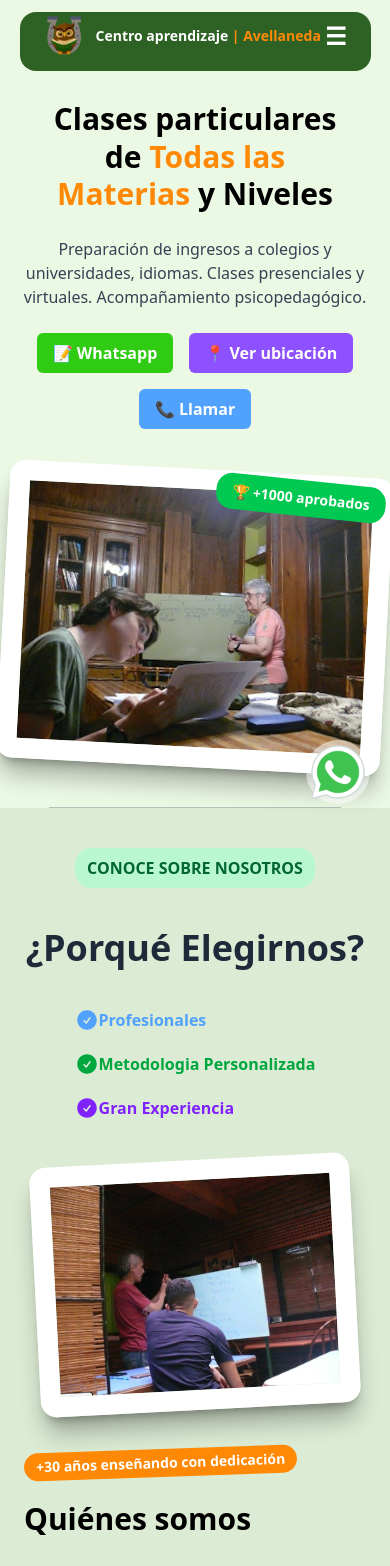
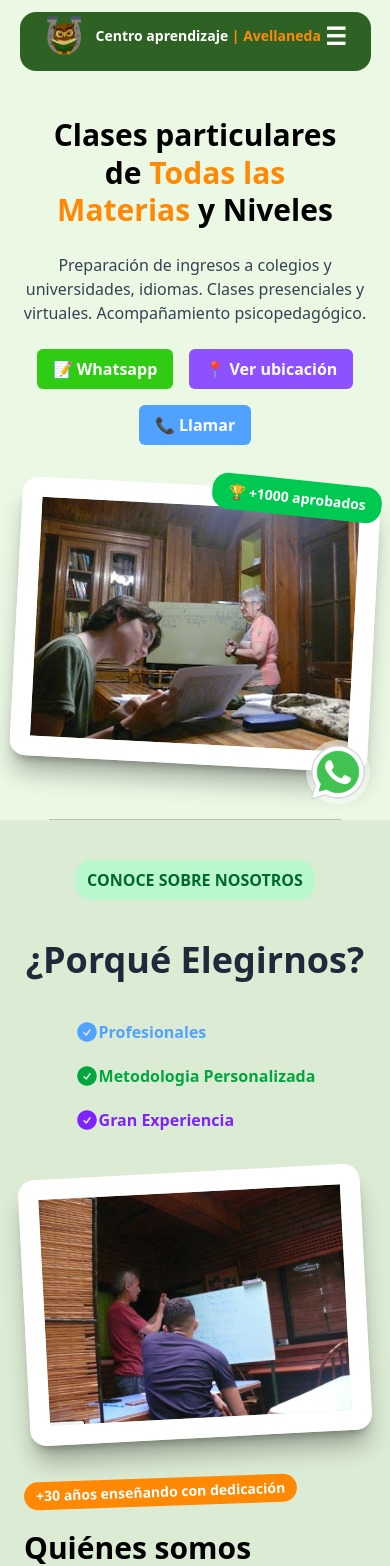
Before and after one commit to Osvaldx/centroaprendizaje-web, an Angular app: page / in a window 390 px wide. Shown: the top 1566 px of the page. Built offline with nearby package versions, Linux system fonts and the light colour scheme; what @midudev/tailwind-animations would draw is missing.

Commit message:
[+] se arreglo el mini scroll a la derecha en modo celular

```diff
--- a/src/app/pages/home/home.html
+++ b/src/app/pages/home/home.html
@@ -4,7 +4,7 @@
   </a>
   <section class="flex justify-center pt-20 pb-20 max-sm:pt-10 max-sm:pb-10">
     <div
-      class="relative flex items-center gap-10 w-full max-w-5xl px-6 max-sm:flex-col p-15 max-sm:p-0"
+      class="relative flex items-center gap-10 w-full max-w-5xl px-6 max-sm:flex-col p-15 max-sm:p-4"
     >
       <div class="flex-1 flex flex-col gap-6 text-center sm:text-left">
         <h2 class="text-3xl sm:text-5xl font-bold leading-tight max-sm:text-balance max-sm:px-3">
@@ -44,12 +44,12 @@
       </div>
       <div class="flex-1 flex justify-center sm:justify-end">
         <span
-          class="absolute z-10 -right-6 top-25 rotate-6 max-sm:right-1 max-sm:top-95 max-sm:text-sm bg-green-500 text-white px-4 py-2 rounded-2xl font-bold animate-float animate-iteration-count-infinite animate-duration-1000 select-none"
+          class="absolute z-10 -right-6 top-25 rotate-6 max-sm:right-2 max-sm:top-95 max-sm:text-sm bg-green-500 text-white px-4 py-2 rounded-2xl font-bold animate-float animate-iteration-count-infinite animate-duration-1000 select-none"
         >
           🏆 +1000 aprobados
         </span>
         <img
-          class="animate-blurred-fade-in animate-delay-0 border-20 border-white rounded-2xl shadow-xl/30 max-w-sm sm:max-w-xl md:max-w-2xl w-full h-auto rotate-3 hover:rotate-0 hover:scale-105 transition-transform duration-300"
+          class="animate-blurred-fade-in animate-delay-0 border-20 border-white rounded-2xl shadow-xl/30 max-w-xs sm:max-w-xl md:max-w-2xl w-full h-auto rotate-3 hover:rotate-0 hover:scale-105 transition-transform duration-300"
           src="../../../assets/alumno1.jpg"
           alt="[!] Foto de alumno en clase"
         />
@@ -115,7 +115,7 @@
     <div class="flex flex-col md:flex-row items-center gap-10 max-w-6xl mx-auto px-6 py-10">
       <div class="flex-1">
         <img
-          class="border-20 border-white rounded-2xl shadow-xl/30 max-w-xs sm:max-w-sm md:max-w-md -rotate-3 hover:rotate-0 hover:scale-105 transition-transform duration-300"
+          class="border-20 border-white rounded-2xl shadow-xl/30 max-w-xs sm:max-w-sm md:max-w-md -rotate-3 hover:rotate-0 hover:scale-105 transition-transform duration-300 w-full h-auto"
           src="../../../assets/aula1.png"
           alt="[!] Foto de alumno en clase"
         />
@@ -160,7 +160,7 @@
     </div>
     <div class="flex justify-center py-10">
       <div
-        class="grid grid-cols-1 sm:grid-cols-2 lg:grid-cols-3 gap-5 max-w-6xl w-full items-stretch max-sm:p-4"
+        class="grid grid-cols-1 sm:grid-cols-2 lg:grid-cols-3 gap-5 max-w-6xl w-full items-stretch px-4"
       >
         <app-service-card
           icon="📘"
--- a/src/index.html
+++ b/src/index.html
@@ -1,5 +1,5 @@
 <!doctype html>
-<html class="scroll-smooth" lang="en">
+<html class="scroll-smooth overflow-x-hidden" lang="en">
 <head>
   <meta charset="utf-8">
   <title>Centroaprendizaje</title>
--- a/src/styles.css
+++ b/src/styles.css
@@ -6,3 +6,19 @@
 @theme {
     --font-Inter: "inter", sans-serif;
 }
+
+/* Prevenir scroll horizontal en móvil */
+* {
+  box-sizing: border-box;
+}
+
+html, body {
+  overflow-x: hidden;
+  max-width: 100vw;
+}
+
+/* Asegurar que las imágenes no se salgan del contenedor */
+img {
+  max-width: 100%;
+  height: auto;
+}
```
